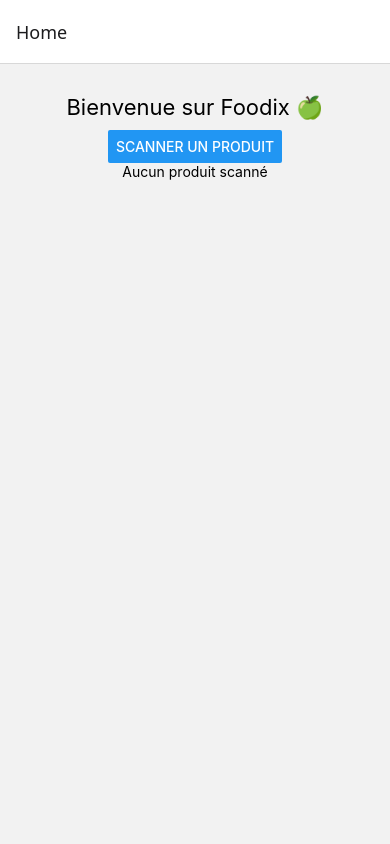
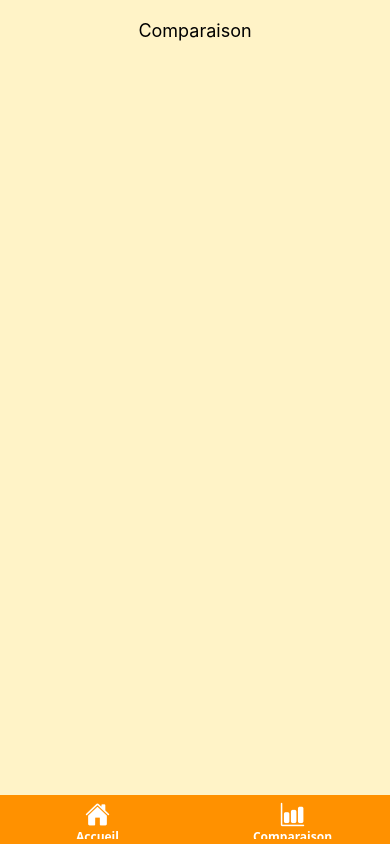
Before and after one commit to Nassim-dev/foodix, a React Native app in the folder client/: screen /Comparaison in a window 390 px wide. Built offline with nearby package versions, Linux system fonts and the light colour scheme; no server answers.

Commit message:
style client + create page comparaison

```diff
--- a/client/App.js
+++ b/client/App.js
@@ -1,16 +1,65 @@
 import { NavigationContainer } from '@react-navigation/native';
 import { createNativeStackNavigator } from '@react-navigation/native-stack';
+import { createBottomTabNavigator } from '@react-navigation/bottom-tabs';
+import { Ionicons } from '@expo/vector-icons';
+
 import HomeScreen from './components/HomeScreen';
 import BarcodeScannerScreen from './components/BarcodeScannerScreen';
+import ComparaisonScreen from './components/ComparaisonScreen';
 
 const Stack = createNativeStackNavigator();
+const Tab = createBottomTabNavigator();
+
+function MainTabs() {
+  return (
+    <Tab.Navigator
+  screenOptions={({ route }) => ({
+    tabBarStyle: {
+      backgroundColor: '#FF9100',
+      borderTopWidth: 0,
+    },
+    tabBarActiveTintColor: '#fff',
+    tabBarInactiveTintColor: '#fff',
+    headerShown: false,
+    tabBarIcon: ({ color, size }) => {
+      let iconName;
+      if (route.name === 'Accueil') iconName = 'home';
+      if (route.name === 'Comparaison') iconName = 'bar-chart';
+      return <Ionicons name={iconName} size={size} color={color} />;
+    },
+    tabBarLabelStyle: {
+      fontSize: 12,
+      fontWeight: 'bold',
+    },
+  })}
+>
+      <Tab.Screen name="Accueil" component={HomeScreen} />
+      <Tab.Screen name="Comparaison" component={ComparaisonScreen} />
+    </Tab.Navigator>
+  );
+}
 
 export default function App() {
   return (
     <NavigationContainer>
-      <Stack.Navigator initialRouteName="Home">
-        <Stack.Screen name="Home" component={HomeScreen} />
-        <Stack.Screen name="Scan" component={BarcodeScannerScreen} />
+      <Stack.Navigator
+        initialRouteName="Main"
+        screenOptions={{
+          headerStyle: { backgroundColor: '#FF9100' },
+          headerTintColor: '#fff',
+          headerTitleStyle: { fontWeight: 'bold' },
+        }}
+      >
+        <Stack.Screen
+          name="Main"
+          component={MainTabs}
+          options={{ headerShown: false }}
+        />
+        <Stack.Screen
+          name="Scan"
+          component={BarcodeScannerScreen}
+          options={{ title: 'Scanner un produit', headerShown: false }}
+        />
       </Stack.Navigator>
     </NavigationContainer>
   );
--- a/client/components/BarcodeScannerScreen.js
+++ b/client/components/BarcodeScannerScreen.js
@@ -1,7 +1,8 @@
 import { CameraView, useCameraPermissions } from 'expo-camera';
 import React, { useState } from 'react';
-import { View, Text, Button, TouchableOpacity, StyleSheet } from 'react-native';
+import { View, Text, TouchableOpacity, StyleSheet } from 'react-native';
 import { useNavigation } from '@react-navigation/native';
+import { commonStyles } from '../styles';
 
 export default function BarcodeScannerScreen() {
   const navigation = useNavigation();
@@ -13,9 +14,11 @@
   if (!permission) return <View />;
   if (!permission.granted) {
     return (
-      <View style={styles.container}>
+      <View style={commonStyles.container}>
         <Text style={styles.message}>On a besoin de la permission caméra.</Text>
-        <Button onPress={requestPermission} title="Autoriser" />
+        <TouchableOpacity style={commonStyles.button} onPress={requestPermission}>
+          <Text style={commonStyles.buttonText}>Autoriser</Text>
+        </TouchableOpacity>
       </View>
     );
   }
@@ -28,15 +31,16 @@
       setTimeout(() => {
         navigation.replace('Home', { code: data });
       }, 1000);
-
     }
   };
 
   return (
-    <View style={styles.container}>
+    <View style={commonStyles.container}>
       {!showCamera ? (
         <View style={styles.startContainer}>
-          <Button title="Scanner un produit" onPress={() => setShowCamera(true)} />
+          <TouchableOpacity style={commonStyles.button} onPress={() => setShowCamera(true)}>
+            <Text style={commonStyles.buttonText}>Lancer le scan</Text>
+          </TouchableOpacity>
           {barcodeData && (
             <Text style={styles.result}>Dernier scan : {barcodeData}</Text>
           )}
@@ -49,7 +53,6 @@
             barcodeTypes: ['ean13', 'ean8', 'upc_a', 'upc_e'],
           }}
         >
-          {/* ✅ Rectangle dynamique */}
           <View
             style={[
               styles.scanBox,
@@ -63,13 +66,15 @@
 }
 
 const styles = StyleSheet.create({
-  container: { flex: 1 },
   startContainer: {
     flex: 1,
     justifyContent: 'center',
     alignItems: 'center',
   },
-  camera: { flex: 1 },
+  camera: {
+    flex: 1,
+    width: '100%',
+  },
   scanBox: {
     position: 'absolute',
     top: '30%',
@@ -83,9 +88,12 @@
   result: {
     marginTop: 20,
     fontSize: 16,
+    color: '#4E2C00',
   },
   message: {
     textAlign: 'center',
     padding: 10,
+    fontSize: 16,
+    color: '#4E2C00',
   },
 });
--- /dev/null
+++ b/client/components/ComparaisonScreen.js
@@ -0,0 +1,15 @@
+import { View, Text, StyleSheet } from 'react-native';
+import { commonStyles } from '../styles';
+
+export default function ComparaisonScreen() {
+  return (
+    <View style={commonStyles.container}>
+      <Text style={styles.text}>Comparaison</Text>
+    </View>
+  );
+}
+
+const styles = StyleSheet.create({
+  container: { flex: 1, justifyContent: 'center', alignItems: 'center' },
+  text: { fontSize: 18 },
+});
--- a/client/components/HomeScreen.js
+++ b/client/components/HomeScreen.js
@@ -1,7 +1,8 @@
 import { useEffect, useState } from 'react';
-import { View, Text, StyleSheet, Image, ActivityIndicator, Button } from 'react-native';
+import { View, Text, StyleSheet, Image, ActivityIndicator, TouchableOpacity } from 'react-native';
 import axios from 'axios';
 import { API_BASE_URL } from '../config';
+import { commonStyles } from '../styles';
 
 export default function HomeScreen({ navigation, route }) {
   const code = route?.params?.code;
@@ -28,13 +29,22 @@
   }, [code]);
 
   return (
-    <View style={styles.container}>
-      <Text style={styles.title}>Bienvenue sur Foodix 🍏</Text>
+    <View style={commonStyles.container}>
+      <Text style={commonStyles.title}>Bienvenue sur Foodix 🍏</Text>
 
-      {code ? <Text style={styles.code}>Dernier code scanné : {code}</Text> : <Button title="Scanner un produit" onPress={() => navigation.navigate('Scan')} />}
+      {code ? (
+        <Text style={styles.code}>Dernier code scanné : {code}</Text>
+      ) : (
+        <TouchableOpacity style={commonStyles.button} onPress={() => navigation.navigate('Scan')}>
+          <Text style={commonStyles.buttonText}>Scanner un produit</Text>
+        </TouchableOpacity>
+      )}
 
-      {!code && <Text>Aucun produit scanné</Text>}
-      {loading && <ActivityIndicator size="large" color="#ff6600" />}
+      {loading && <ActivityIndicator size="large" color="#FF9100" style={{ marginTop: 20 }} />}
+
+      {!code && !loading && (
+        <Text style={commonStyles.subtitle}>Aucun produit scanné</Text>
+      )}
 
       {product && (
         <View style={styles.card}>
@@ -42,12 +52,12 @@
           {product.image_url && (
             <Image source={{ uri: product.image_url }} style={styles.image} />
           )}
-          <Text>Nutri-Score : {product.nutriscore.grade.toUpperCase()} ({product.nutriscore.score})</Text>
-          <Text>Éco-Score : {product.ecoscore.grade.toUpperCase()} ({product.ecoscore.score})</Text>
-          <Text>Nova Group : {product.nova_group}</Text>
+          <Text style={styles.score}>Nutri-Score : {product.nutriscore.grade.toUpperCase()} ({product.nutriscore.score})</Text>
+          <Text style={styles.score}>Éco-Score : {product.ecoscore.grade.toUpperCase()} ({product.ecoscore.score})</Text>
+          <Text style={styles.score}>Nova Group : {product.nova_group}</Text>
 
           <View style={{ marginTop: 10 }}>
-            <Text style={styles.subtitle}>⚠️ Risques santé :</Text>
+            <Text style={commonStyles.subtitle}>⚠️ Risques santé :</Text>
             <Text>Sucres : {product.health_risks.sugars} g</Text>
             <Text>Graisses : {product.health_risks.fat} g</Text>
             <Text>Gr. saturées : {product.health_risks.saturated_fat} g</Text>
@@ -63,10 +73,44 @@
 }
 
 const styles = StyleSheet.create({
-  container: { flex: 1, padding: 20, alignItems: 'center' },
-  title: { fontSize: 22, marginVertical: 10 },
-  card: { marginTop: 20, alignItems: 'center' },
-  name: { fontSize: 18, fontWeight: 'bold', marginBottom: 10 },
-  subtitle: { fontSize: 16, marginTop: 10, fontWeight: '600' },
-  image: { width: 150, height: 150, marginBottom: 10, borderRadius: 12 },
+  code: {
+    fontSize: 16,
+    fontStyle: 'italic',
+    color: '#4E2C00',
+    marginBottom: 10,
+  },
+  card: {
+    marginTop: 20,
+    alignItems: 'center',
+    backgroundColor: '#FFFDF6',
+    borderRadius: 16,
+    padding: 16,
+    shadowColor: '#000',
+    shadowOffset: { width: 0, height: 2 },
+    shadowOpacity: 0.2,
+    shadowRadius: 4,
+    elevation: 5,
+    width: '100%',
+  },
+  name: {
+    fontSize: 20,
+    fontWeight: 'bold',
+    color: '#FF3D00',
+    marginBottom: 10,
+    textAlign: 'center',
+  },
+  score: {
+    fontSize: 16,
+    fontWeight: '500',
+    color: '#333',
+    marginVertical: 2,
+  },
+  image: {
+    width: 150,
+    height: 150,
+    marginBottom: 10,
+    borderRadius: 12,
+    borderWidth: 2,
+    borderColor: '#FFB84D',
+  },
 });
--- a/client/package.json
+++ b/client/package.json
@@ -11,6 +11,7 @@
   },
   "dependencies": {
     "@expo/metro-runtime": "~5.0.4",
+    "@react-navigation/bottom-tabs": "^7.3.15",
     "@react-navigation/native": "^7.1.11",
     "@react-navigation/native-stack": "^7.3.16",
     "axios": "^1.10.0",
--- /dev/null
+++ b/client/styles.js
@@ -0,0 +1,33 @@
+import { StyleSheet } from 'react-native';
+
+export const commonStyles = StyleSheet.create({
+  container: {
+    flex: 1,
+    padding: 20,
+    alignItems: 'center',
+    backgroundColor: '#FFF3C7',
+  },
+  title: {
+    fontSize: 26,
+    marginVertical: 10,
+    fontWeight: 'bold',
+    color: '#FF9100',
+  },
+  subtitle: {
+    fontSize: 16,
+    fontWeight: '600',
+    color: '#4E2C00',
+    marginTop: 12,
+  },
+  button: {
+    backgroundColor: '#FF9100',
+    padding: 12,
+    borderRadius: 10,
+    marginTop: 20,
+  },
+  buttonText: {
+    color: '#FFF',
+    fontSize: 16,
+    fontWeight: 'bold',
+  },
+});
```
Also changed, not shown: 1 other file (tests, documents, lock files or other folders).
